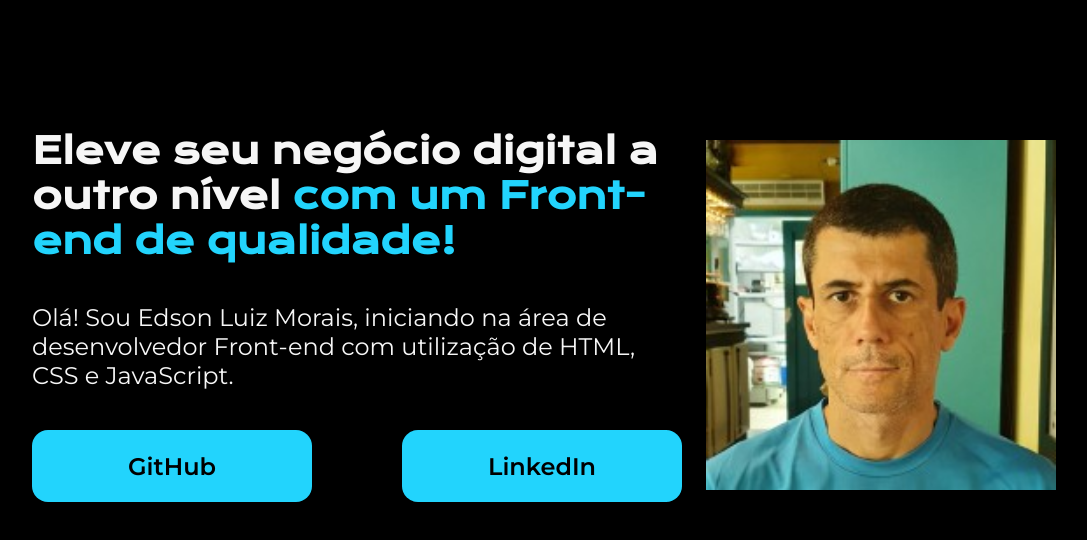
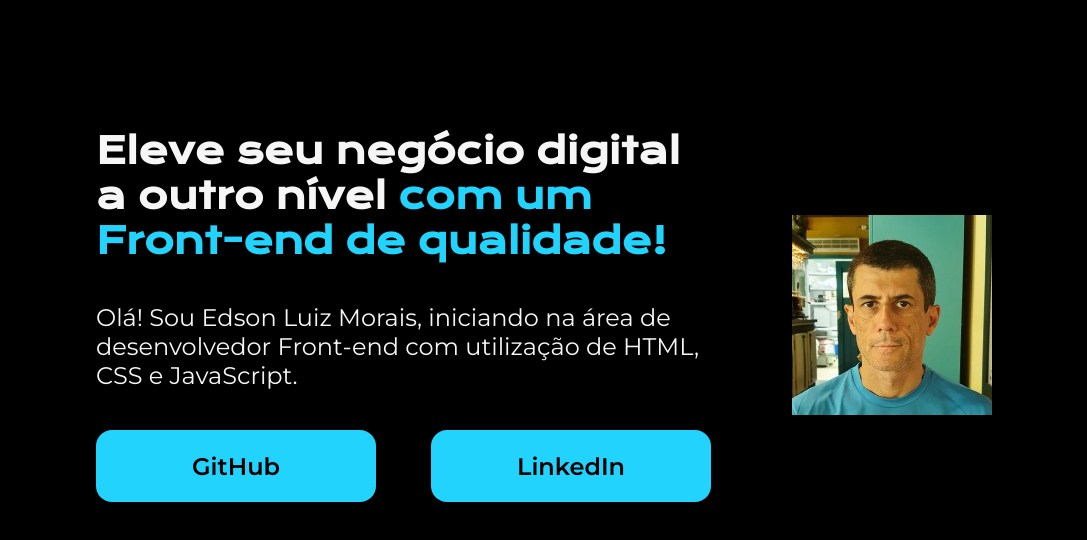
Before and after one commit to edsonlm27/OracleNextEducation__Alura, a plain HTML site: page index.html in a window 1280 px wide. Shown: the whole page, without its empty margins (96-1183 px from the left). Drawn offline with nearby package versions, Linux system fonts and the light colour scheme.

Commit message:
Portflio Projeto 1 ajustado css

```diff
--- a/style.css
+++ b/style.css
@@ -6,27 +6,69 @@
 }
 
 body {
-  background-color: #000;
+  height: 100vh;
+  box-sizing: border-box;
+  background-color: #000000;
   color: #f6f6f6;
 }
 
-strong {
+.titulo-destaque {
   color: #22d4fd;
 }
 
-img {
-  width: 350px;
-}
-
 .apresentacao {
-  margin: 10%;
+  margin: 10% 15%;
   display: flex;
   align-items: center;
   justify-content: space-between;
 }
+.apresentacao__conteudo {
+  width: 615px;
+  display: flex;
+  flex-direction: column;
+  gap: 40px;
+}
 
+.apresentacao__conteudo__titulo {
+  font-size: 36px;
+  font-family: "Krona One", sans-serif;
+}
+
+.apresentacao__conteudo__texto {
+  font-size: 24px;
+  font-family: "Montserrat", sans-serif;
+}
+
+.apresentacao__links {
+  display: flex;
+  justify-content: space-between;
+}
+@import url("https://fonts.googleapis.com/css2?family=Krona+One&family=Montserrat:wght@400;600&display=swap");
+
+* {
+  margin: 0;
+  padding: 0;
+}
+
+body {
+  height: 100vh;
+  box-sizing: border-box;
+  background-color: #000000;
+  color: #f6f6f6;
+}
+
+.titulo-destaque {
+  color: #22d4fd;
+}
+
+.apresentacao {
+  margin: 10% 15%;
+  display: flex;
+  align-items: center;
+  justify-content: space-between;
+}
 .apresentacao__conteudo {
-  width: 650px;
+  width: 615px;
   display: flex;
   flex-direction: column;
   gap: 40px;
@@ -56,6 +98,19 @@ img {
   font-weight: 600;
   padding: 21.5px 0;
   text-decoration: none;
-  color: #000;
+  color: #000000;
   font-family: "Montserrat", sans-serif;
 }
+
+.apresentacao__links__link {
+  background-color: #22d4fd;
+  width: 280px;
+  text-align: center;
+  border-radius: 16px;
+  font-size: 24px;
+  font-weight: 600;
+  padding: 21.5px 0;
+  text-decoration: none;
+  color: #000000;
+  font-family: "Montserrat", sans-serif;
+}
```
